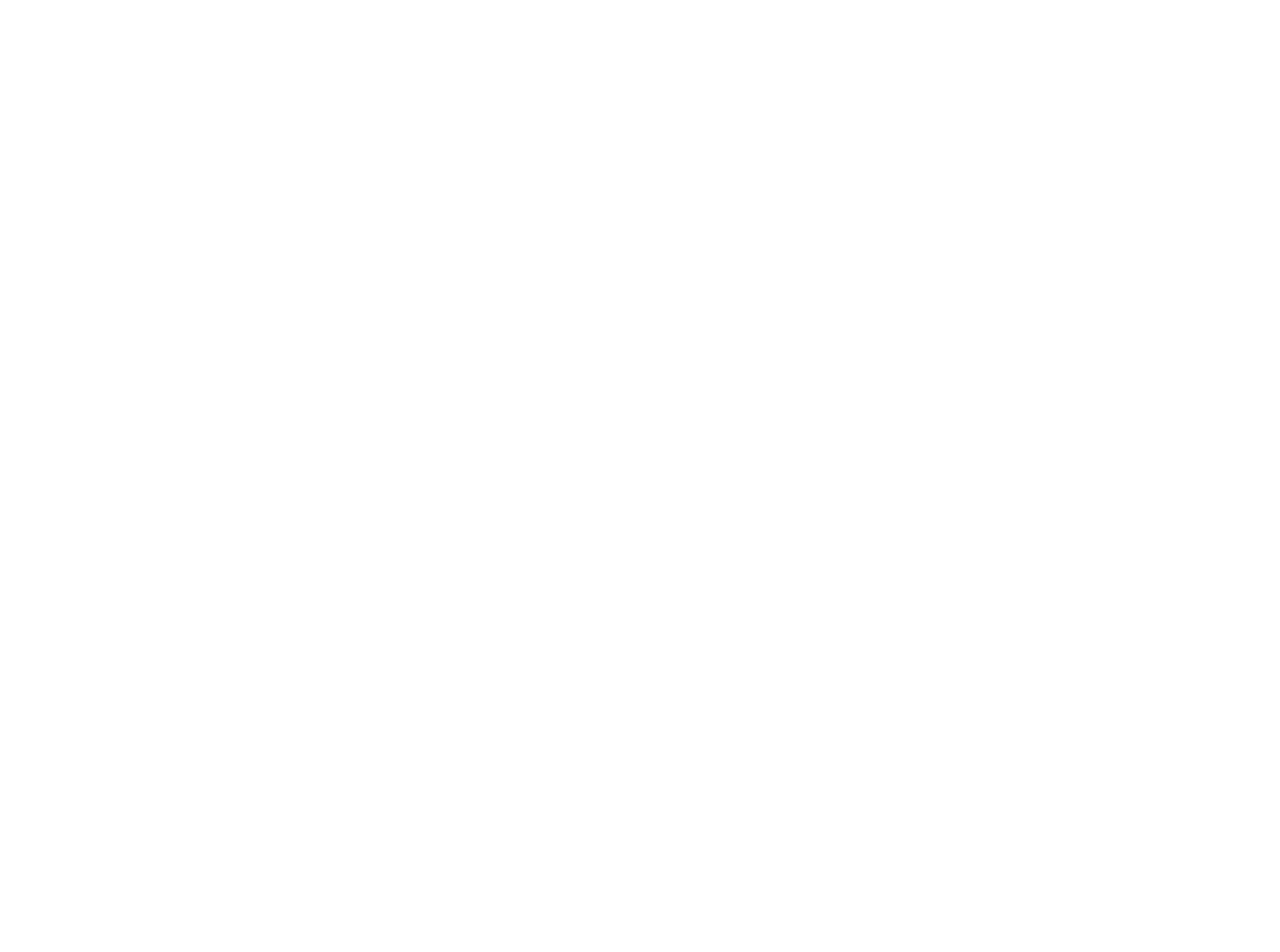
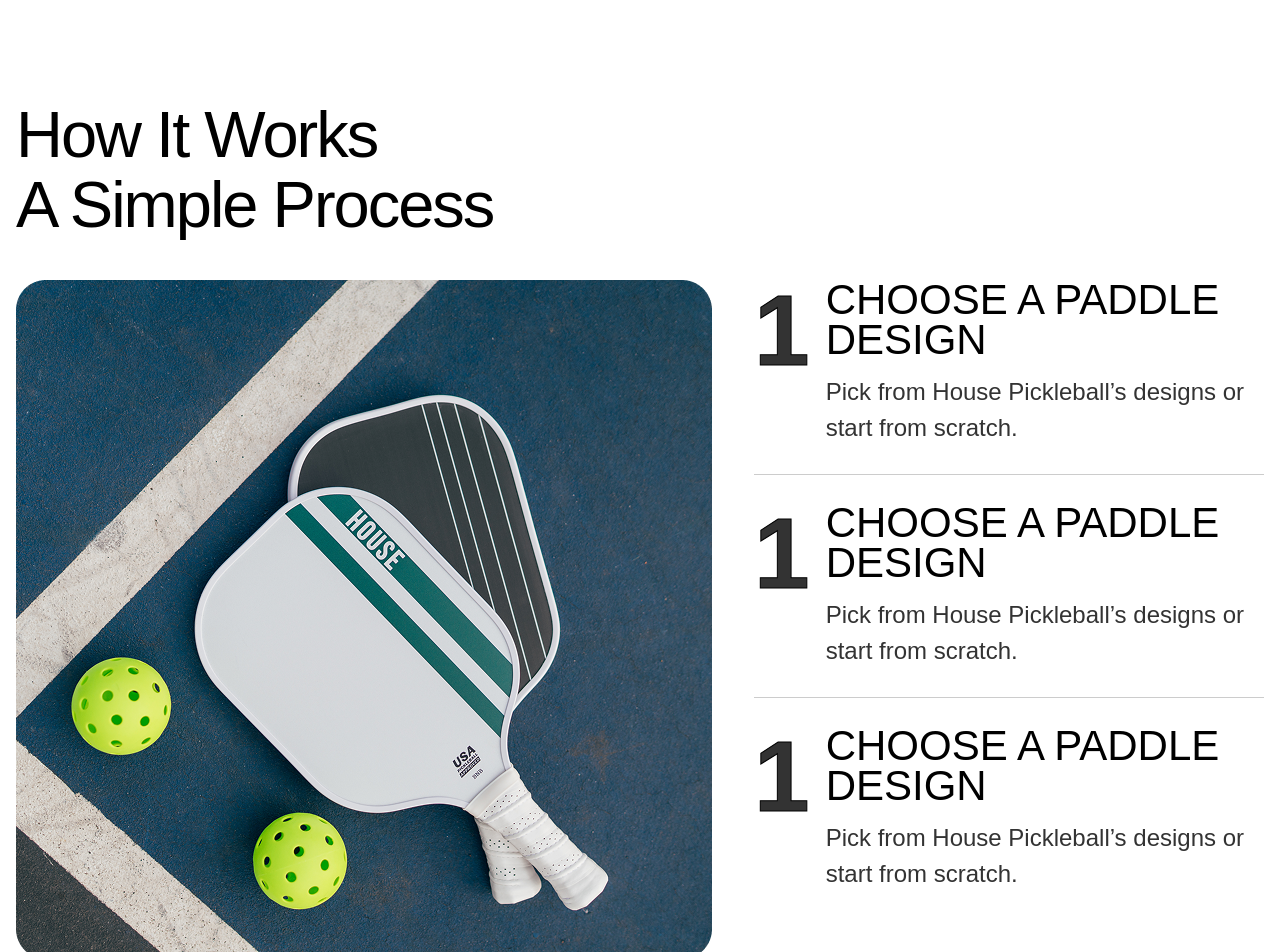
Before and after one commit to MuhammadShameel/Pickle-Ball, a Next.js app: page / in a window 1280 px wide. Shown: the top 952 px of the page. Before the commit the page ends 800 px from the top, so only its background shows below. Built offline with nearby package versions, Linux system fonts and the light colour scheme; a web font is replaced by a local one.

Commit message:
how it works section created

```diff
--- /dev/null
+++ b/app/components/HowItWorks.tsx
@@ -0,0 +1,85 @@
+import React from "react";
+import Image from "next/image";
+import paddle from "../../public/assets/images/hiw-paddle-img.png";
+
+const HowItWorks = () => {
+  return (
+    <div className="container mx-auto mt-[100px] px-4">
+      <h2
+        className="leading-[70px] text-black"
+        style={{ letterSpacing: "-2px" }}
+      >
+        How It Works <br /> A Simple Process
+      </h2>
+
+      {/* Flex container */}
+      <div className="flex flex-col lg:flex-row gap-6 mt-10">
+        {/* Left column - takes ~58.33% (7/12) on lg */}
+        <div className="lg:w-7/12 w-12/12  rounded-lg">
+          <Image
+            src={paddle}
+            alt="Paddle illustration"
+            className="w-full h-auto object-cover"
+          />
+        </div>
+
+        {/* Right column - takes ~41.66% (5/12) on lg */}
+        <div className="w-full lg:w-5/12 rounded-lg text-center lg:text-start ">
+          <div className=" flex lg:flex-row flex-col items-start gap-4 max-w-lg">
+            {/* Number */}
+            <div className="text-center mx-auto [leading-trim:both] [text-edge:cap] [-webkit-text-stroke:1px_#000] font-allotrope-variable text-[100px] font-bold not-italic leading-none">
+              1
+            </div>
+
+            {/* Text Content */}
+            <div>
+              <h3 className="text-xl text-black leading-[40px]">
+                CHOOSE A PADDLE DESIGN
+              </h3>
+              <p className=" mt-3.5">
+                Pick from House Pickleball’s designs or start from scratch.
+              </p>
+            </div>
+          </div>
+          <hr className="h-px bg-[rgba(0,0,0,0.2)] my-7 border-none" />
+          <div className=" flex lg:flex-row flex-col items-start gap-4 max-w-lg">
+            {/* Number */}
+            <div className="text-center mx-auto [leading-trim:both] [text-edge:cap] [-webkit-text-stroke:1px_#000] font-allotrope-variable text-[100px] font-bold not-italic leading-none">
+              1
+            </div>
+
+            {/* Text Content */}
+            <div>
+              <h3 className="text-xl text-black leading-[40px]">
+                CHOOSE A PADDLE DESIGN
+              </h3>
+              <p className=" mt-3.5">
+                Pick from House Pickleball’s designs or start from scratch.
+              </p>
+            </div>
+          </div>
+          <hr className="h-px bg-[rgba(0,0,0,0.2)] my-7 border-none" />
+
+          <div className=" flex lg:flex-row flex-col items-start gap-4 max-w-lg">
+            {/* Number */}
+            <div className="text-center mx-auto [leading-trim:both] [text-edge:cap] [-webkit-text-stroke:1px_#000] font-allotrope-variable text-[100px] font-bold not-italic leading-none">
+              1
+            </div>
+
+            {/* Text Content */}
+            <div>
+              <h3 className="text-xl text-black leading-[40px]">
+                CHOOSE A PADDLE DESIGN
+              </h3>
+              <p className=" mt-3.5">
+                Pick from House Pickleball’s designs or start from scratch.
+              </p>
+            </div>
+          </div>
+        </div>
+      </div>
+    </div>
+  );
+};
+
+export default HowItWorks;
--- a/app/page.tsx
+++ b/app/page.tsx
@@ -1,6 +1,11 @@
 import Image from "next/image";
 import Landing from "./components/landing";
+import HowItWorks from "./components/HowItWorks";
 
 export default function Home() {
-  return <>{<Landing />}</>;
+  return (
+    <>
+      <HowItWorks />
+    </>
+  );
 }
--- a/app/styles/globals.css
+++ b/app/styles/globals.css
@@ -34,7 +34,7 @@
 }
 
 .mt-100 {
-  margin-top: 100px;
+  margin-top: 100px ;
 }
 
 .text-light {
--- /dev/null
+++ b/tailwind.config.js
@@ -0,0 +1,11 @@
+module.exports = {
+  content: ["./src/**/*.{html,js}"],
+  theme: {
+    extend: {
+      fontFamily: {
+        allotrope: ['"Allotrope Variable"', "sans-serif"],
+      },
+    },
+  },
+  plugins: [],
+};
```
Also changed, not shown: package.json (+6 -1 lines), public/assets/images/hiw-paddle-img.png (added), 1 other file (tests, documents, lock files or other folders).
